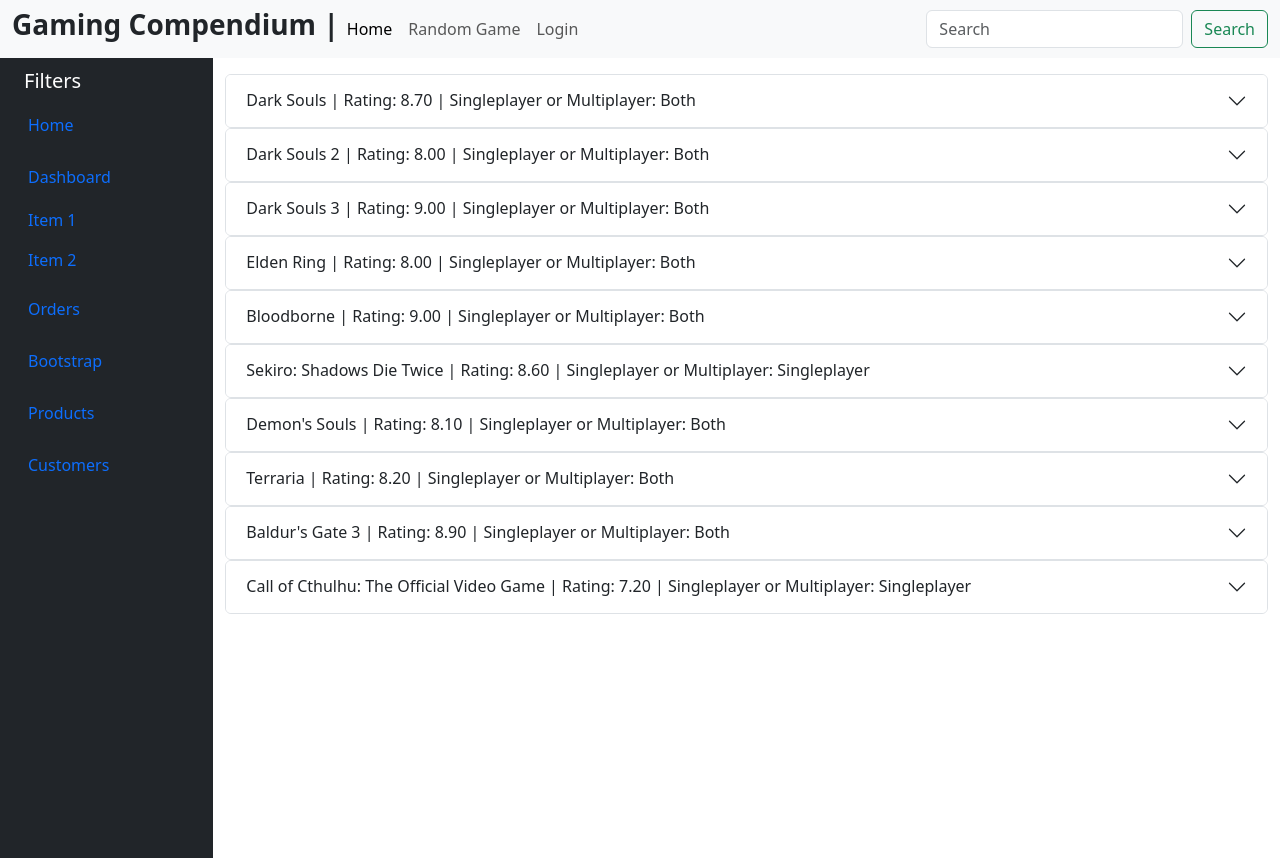
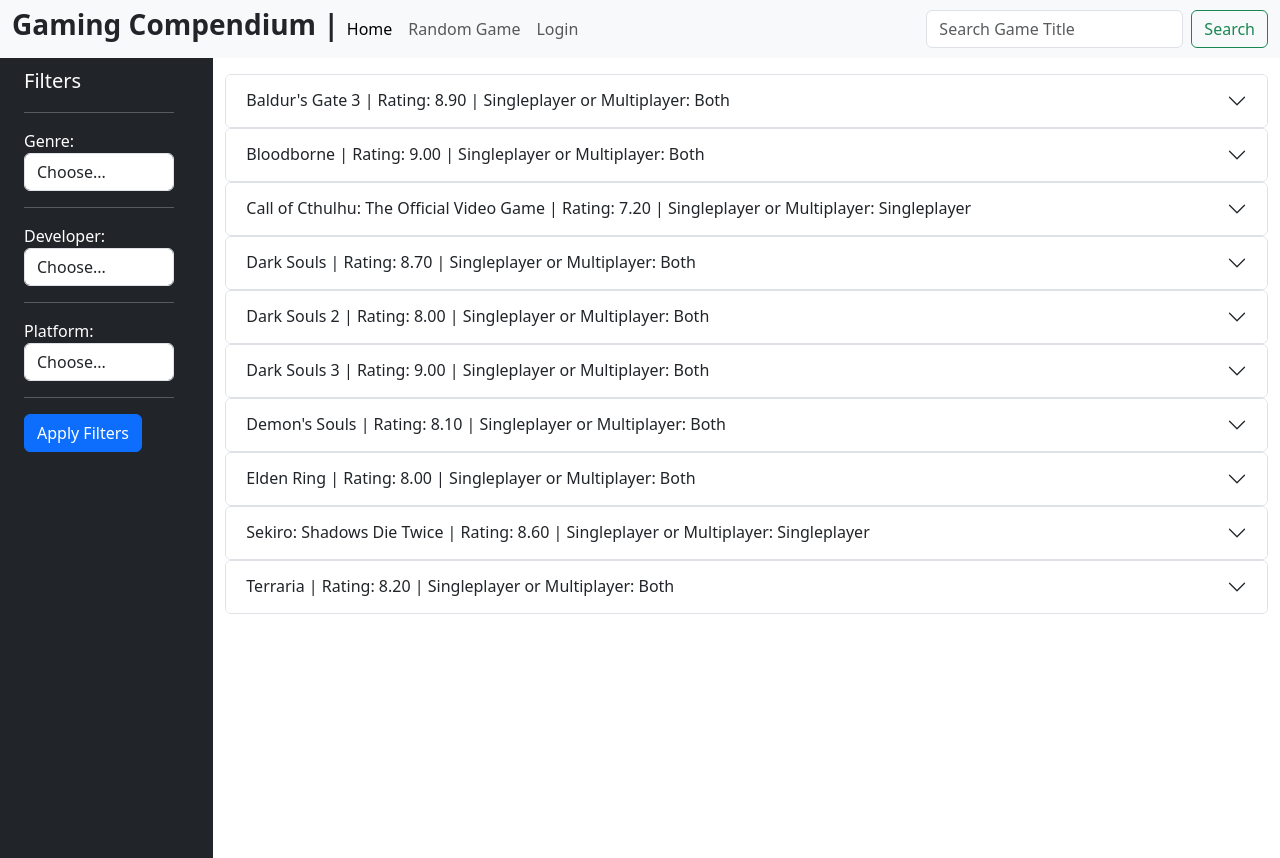
Before and after one commit to Clovotc/Gaming-Compendium, a Django app: page / in a window 1280 px wide. Run offline with Django 5.2, Linux system fonts and the light colour scheme; data comes from the database, SQL or seed files in the repository.

Commit message:
Created filters for the game list and the search bar now works

```diff
--- a/gaming_compendium/game_library/templates/game_library/base.html
+++ b/gaming_compendium/game_library/templates/game_library/base.html
@@ -29,7 +29,7 @@
                   </li>
                 </ul>
                 <form class="d-flex" role="search">
-                  <input class="form-control me-2" type="search" placeholder="Search" aria-label="Search">
+                  <input class="form-control me-2" type="search" name="title_contains" placeholder="Search Game Title" aria-label="Search">
                   <button class="btn btn-outline-success" type="submit">Search</button>
                 </form>
               </div>
--- a/gaming_compendium/game_library/templates/game_library/index.html
+++ b/gaming_compendium/game_library/templates/game_library/index.html
@@ -10,63 +10,41 @@
             <div class="d-flex flex-column align-items-center align-items-sm-start px-3 pt-2 text-white min-vh-100">
                 <span class="fs-5 d-none d-sm-inline">Filters</span>
                 <ul class="nav nav-pills flex-column mb-sm-auto mb-0 align-items-center align-items-sm-start" id="menu">
-                    <li class="nav-item">
-                        <a href="#" class="nav-link align-middle px-0">
-                            <i class="fs-4 bi-house"></i> <span class="ms-1 d-none d-sm-inline">Home</span>
-                        </a>
-                    </li>
-                    <li>
-                        <a href="#submenu1" data-bs-toggle="collapse" class="nav-link px-0 align-middle">
-                            <i class="fs-4 bi-speedometer2"></i> <span class="ms-1 d-none d-sm-inline">Dashboard</span> </a>
-                        <ul class="collapse show nav flex-column ms-1" id="submenu1" data-bs-parent="#menu">
-                            <li class="w-100">
-                                <a href="#" class="nav-link px-0"> <span class="d-none d-sm-inline">Item</span> 1 </a>
-                            </li>
-                            <li>
-                                <a href="#" class="nav-link px-0"> <span class="d-none d-sm-inline">Item</span> 2 </a>
-                            </li>
-                        </ul>
-                    </li>
-                    <li>
-                        <a href="#" class="nav-link px-0 align-middle">
-                            <i class="fs-4 bi-table"></i> <span class="ms-1 d-none d-sm-inline">Orders</span></a>
-                    </li>
-                    <li>
-                        <a href="#submenu2" data-bs-toggle="collapse" class="nav-link px-0 align-middle ">
-                            <i class="fs-4 bi-bootstrap"></i> <span class="ms-1 d-none d-sm-inline">Bootstrap</span></a>
-                        <ul class="collapse nav flex-column ms-1" id="submenu2" data-bs-parent="#menu">
-                            <li class="w-100">
-                                <a href="#" class="nav-link px-0"> <span class="d-none d-sm-inline">Item</span> 1</a>
-                            </li>
-                            <li>
-                                <a href="#" class="nav-link px-0"> <span class="d-none d-sm-inline">Item</span> 2</a>
-                            </li>
-                        </ul>
-                    </li>
-                    <li>
-                        <a href="#submenu3" data-bs-toggle="collapse" class="nav-link px-0 align-middle">
-                            <i class="fs-4 bi-grid"></i> <span class="ms-1 d-none d-sm-inline">Products</span> </a>
-                            <ul class="collapse nav flex-column ms-1" id="submenu3" data-bs-parent="#menu">
-                            <li class="w-100">
-                                <a href="#" class="nav-link px-0"> <span class="d-none d-sm-inline">Product</span> 1</a>
-                            </li>
-                            <li>
-                                <a href="#" class="nav-link px-0"> <span class="d-none d-sm-inline">Product</span> 2</a>
-                            </li>
-                            <li>
-                                <a href="#" class="nav-link px-0"> <span class="d-none d-sm-inline">Product</span> 3</a>
-                            </li>
-                            <li>
-                                <a href="#" class="nav-link px-0"> <span class="d-none d-sm-inline">Product</span> 4</a>
-                            </li>
-                        </ul>
-                    </li>
-                    <li>
-                        <a href="#" class="nav-link px-0 align-middle">
-                            <i class="fs-4 bi-people"></i> <span class="ms-1 d-none d-sm-inline">Customers</span> </a>
-                    </li>
+                    <form method="GET" action=".">
+                        <hr/>
+                        <div class="form-group col-md-4">
+                            <label for="genre">Genre:</label>
+                            <select id="genre" class="form-control" name="genre" style="width: 150px;">
+                              <option selected>Choose...</option>
+                              {% for genre in genre_list %}
+                              <option value="{{ genre }}">{{ genre }}</option>
+                              {% endfor %}
+                            </select>
+                        </div>
+                        <hr/>
+                        <div class="form-group col-md-4">
+                            <label for="developer">Developer:</label>
+                            <select id="developer" class="form-control" name="developer" style="width: 150px;">
+                              <option selected>Choose...</option>
+                              {% for developer in developer_list %}
+                              <option value="{{ developer }}">{{ developer }}</option>
+                              {% endfor %}
+                            </select>
+                        </div>
+                        <hr/>
+                        <div class="form-group col-md-4">
+                            <label for="platform">Platform:</label>
+                            <select id="platform" class="form-control" name="platform" style="width: 150px;">
+                              <option selected>Choose...</option>
+                              {% for platform in platform_list %}
+                              <option value="{{ platform }}">{{ platform }}</option>
+                              {% endfor %}
+                            </select>
+                        </div>
+                        <hr/>
+                        <button type="submit" class="btn btn-primary">Apply Filters</button>
+                    </form>
                 </ul>
-                <hr>
             </div>
         </div>
         <div class="col py-3">
@@ -82,21 +60,11 @@
                     <div id="panelsStayOpen-collapse{{ forloop.counter }}" class="accordion-collapse collapse">
                         <div class="accordion-body">
                             <ul>
-                                <li>
-                                    <strong>Description:</strong> {{game.description}}
-                                </li>
-                                <li>
-                                    <strong>Genre:</strong> {{game.genre.all|join:", " }}
-                                </li>
-                                <li>
-                                    <strong>Developer:</strong> {{game.developer}}
-                                </li>
-                                <li>
-                                    <strong>Time to Beat</strong> {{game.time_to_beat}}
-                                </li>
-                                <li>
-                                    <strong>Platform:</strong> {{game.platform.all|join:", " }}
-                                </li>
+                                <li><strong>Description:</strong> {{game.description}}</li>
+                                <li><strong>Genre:</strong> {{game.genre.all|join:", " }}</li>
+                                <li><strong>Developer:</strong> {{game.developer}}</li>
+                                <li><strong>Time to Beat</strong> {{game.time_to_beat}}</li>
+                                <li><strong>Platform:</strong> {{game.platform.all|join:", " }}</li>
                             </ul>
                         </div>
                     </div>
--- a/gaming_compendium/game_library/views.py
+++ b/gaming_compendium/game_library/views.py
@@ -1,8 +1,38 @@
 from django.shortcuts import render
-from game_library.models import Game
+from game_library.models import Game, Genre, Developer, Platform
 
 # Create your views here.
 
+def is_valid_query_param(param):
+    return param != "" and param is not None
+
+
 def index(request):
-    game_list = Game.objects.all()
-    return render(request, 'game_library/index.html', {'game_list': game_list})
+    game_list = Game.objects.all().order_by("title")
+    genre_list = Genre.objects.all().order_by("name")
+    developer_list = Developer.objects.all().order_by("name")
+    platform_list = Platform.objects.all().order_by("name")
+
+    title_contains_search = request.GET.get("title_contains")
+    selected_genre = request.GET.get("genre")
+    selected_developer = request.GET.get("developer")
+    selected_platform = request.GET.get("platform")
+
+    if  is_valid_query_param(title_contains_search):
+        game_list = game_list.filter(title__icontains = title_contains_search)
+
+    if is_valid_query_param(selected_genre) and selected_genre != 'Choose...':
+        game_list = game_list.filter(genre__name = selected_genre)
+
+    if is_valid_query_param(selected_developer) and selected_developer != 'Choose...':
+        game_list = game_list.filter(developer__name = selected_developer)
+
+    if is_valid_query_param(selected_platform) and selected_platform != 'Choose...':
+        game_list = game_list.filter(platform__name = selected_platform)
+
+    context = {"game_list": game_list,
+               "genre_list": genre_list,
+               "developer_list": developer_list,
+               "platform_list": platform_list,}
+
+    return render(request, "game_library/index.html", context)
```
